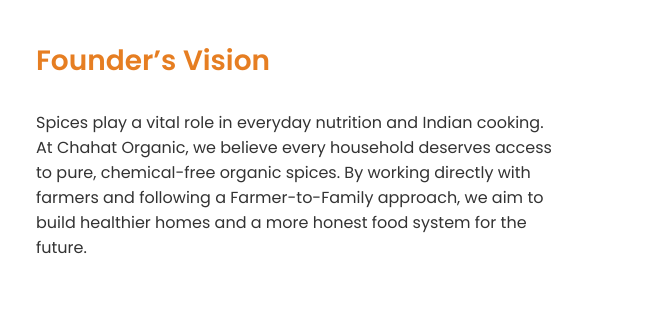
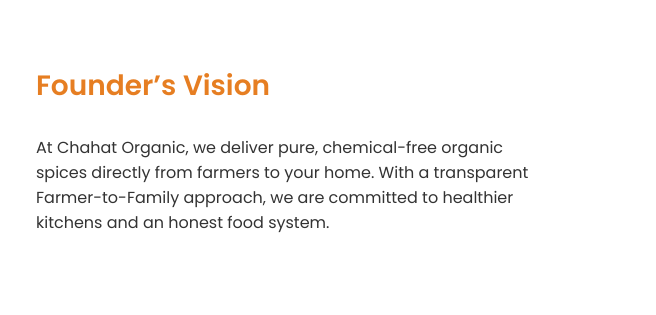
Before and after one commit to ChahatOrganic/chahatorganic.github.io, a plain HTML site: page index.html in a window 1280 px wide. Shown: the part 5503-5818 px from the top of the page, 624-1280 px from the left. Drawn offline with nearby package versions, Linux system fonts and the light colour scheme.

Commit message:
Update index.html

```diff
--- a/index.html
+++ b/index.html
@@ -363,11 +363,8 @@
 <div>
 <h3>Founder’s Vision</h3>
 <p>
-Spices play a vital role in everyday nutrition and Indian cooking.
-At Chahat Organic, we believe every household deserves access to pure,
-chemical-free organic spices. By working directly with farmers and
-following a Farmer-to-Family approach, we aim to build healthier homes
-and a more honest food system for the future.
+At Chahat Organic, we deliver pure, chemical-free organic spices directly from farmers to your home.
+With a transparent Farmer-to-Family approach, we are committed to healthier kitchens and an honest food system.
 </p>
 </div>
 </div>
```
